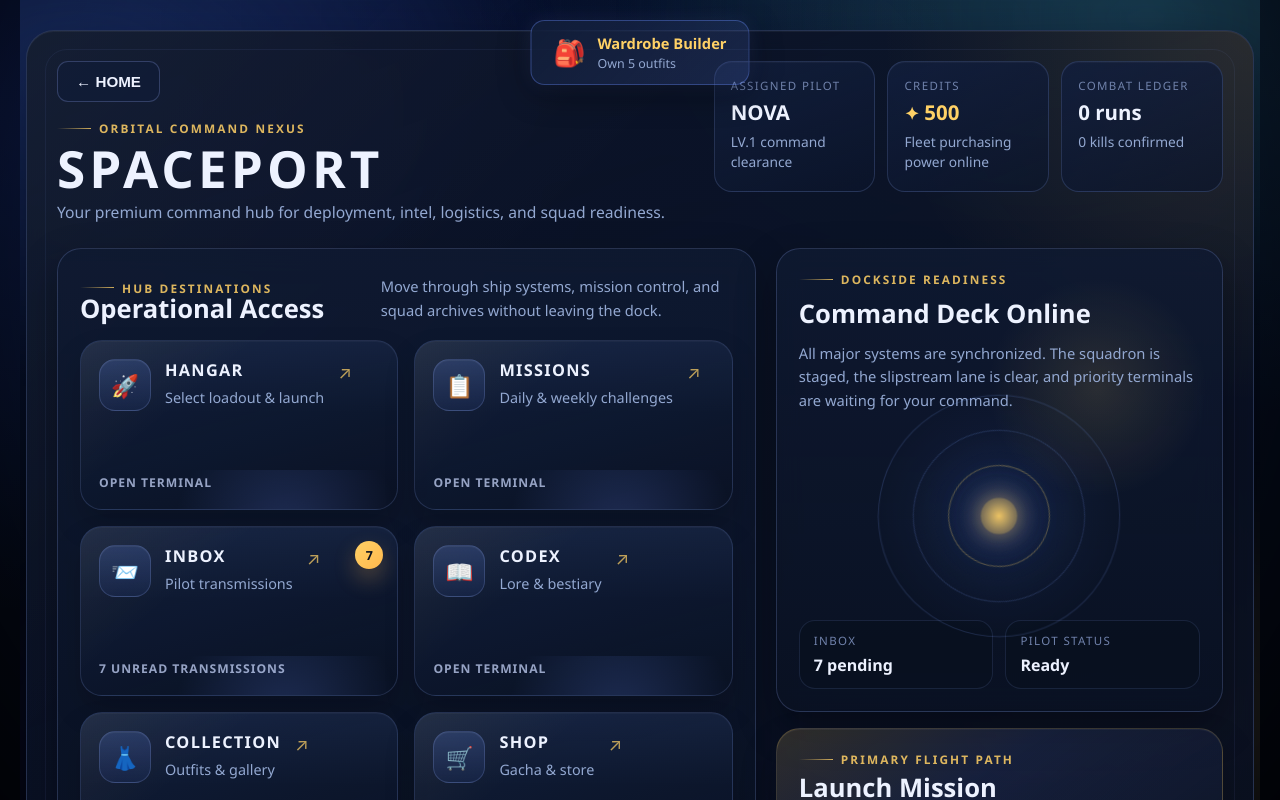
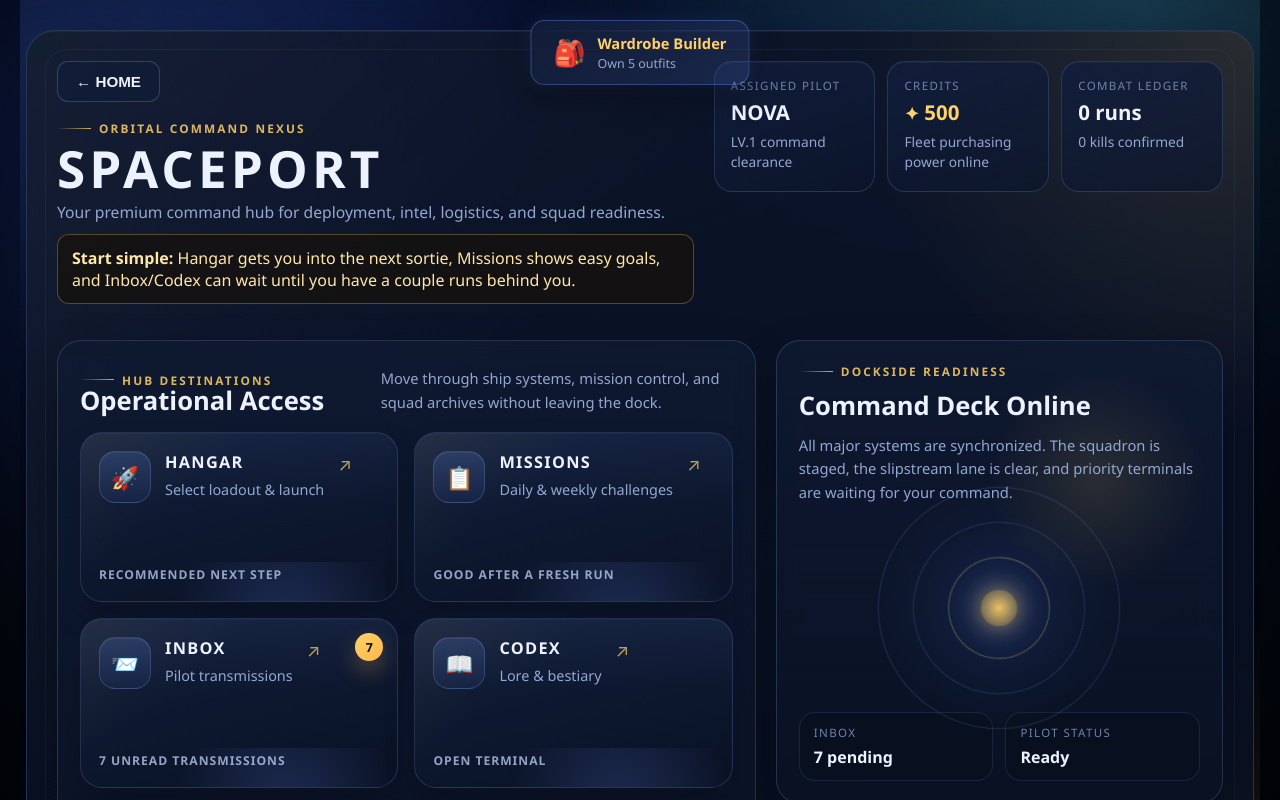
Before and after one commit to marcusllittle/Astra-Valkyries, a React (Vite) app in the folder rhythm-jet-squadron/: page /spaceport in a window 1280 px wide. Built offline with nearby package versions, Linux system fonts and the light colour scheme; no server answers.

Commit message:
feat: improve hub clarity and reward feedback

```diff
--- a/rhythm-jet-squadron/src/index.css
+++ b/rhythm-jet-squadron/src/index.css
@@ -677,7 +677,9 @@ body::after {
 }
 
 .hangar-first-run-tip,
-.missions-first-run-tip {
+.missions-first-run-tip,
+.spaceport-first-run-tip,
+.spaceport-launch-tip {
   margin: 0 0 14px;
   padding: 12px 14px;
   border-radius: 12px;
@@ -688,6 +690,31 @@ body::after {
 
 .deploy-detail-line--tip {
   align-items: flex-start;
+}
+
+.results-victory-copy {
+  margin-top: 10px;
+  color: rgba(224, 239, 255, 0.88);
+  font-size: 0.95rem;
+}
+
+.results-focus-pill {
+  margin-top: 12px;
+  display: inline-flex;
+  flex-direction: column;
+  gap: 4px;
+  padding: 10px 12px;
+  border-radius: 999px;
+  border: 1px solid rgba(102, 217, 239, 0.26);
+  background: rgba(8, 18, 30, 0.7);
+  color: #d8f7ff;
+}
+
+.results-focus-pill .result-label {
+  font-size: 0.7rem;
+  text-transform: uppercase;
+  letter-spacing: 0.08em;
+  color: rgba(170, 222, 255, 0.78);
 }
 
 /* ─── Shared cards ────────────────────────────────────── */
--- a/rhythm-jet-squadron/src/screens/ShmupResultsScreen.tsx
+++ b/rhythm-jet-squadron/src/screens/ShmupResultsScreen.tsx
@@ -162,6 +162,16 @@ export default function ShmupResultsScreen() {
         {grade}
       </div>
 
+      <div className="results-victory-copy">
+        {grade === "S"
+          ? "That was a command-level sortie."
+          : grade === "A"
+            ? "Strong clear, strong momentum."
+            : grade === "B"
+              ? "Solid run, room to sharpen the build."
+              : "You cleared it. Tighten one thing and go again."}
+      </div>
+
       <div className="results-grid">
         <div className="result-item">
           <span className="result-label">Score</span>
@@ -198,6 +208,11 @@ export default function ShmupResultsScreen() {
           <span className="shared-icon">&#x26A1;</span> +{sharedReward} HavnAI Credits
         </div>
       )}
+
+      <div className="results-focus-pill">
+        <span className="result-label">Next Focus</span>
+        <strong>{isFirstRun ? "Tune one loadout piece" : "Push a cleaner grade"}</strong>
+      </div>
       {wallet.status !== "connected" && (
         <div className="reward-status-note">Connect wallet to earn HavnAI credits</div>
       )}
--- a/rhythm-jet-squadron/src/screens/SpaceportScreen.tsx
+++ b/rhythm-jet-squadron/src/screens/SpaceportScreen.tsx
@@ -17,6 +17,7 @@ export default function SpaceportScreen() {
   const navigate = useNavigate();
   const { save } = useGame();
   const [inboxOpen, setInboxOpen] = useState(false);
+  const isEarlyGame = save.totalRuns <= 1;
   const unreadCount = getUnreadCount(save);
 
   const pilotName = save.selectedPilotId?.replace("pilot_", "").toUpperCase() ?? "PILOT";
@@ -42,6 +43,11 @@ export default function SpaceportScreen() {
               <p className="spaceport-subtitle">
                 Your premium command hub for deployment, intel, logistics, and squad readiness.
               </p>
+              {isEarlyGame ? (
+                <div className="spaceport-first-run-tip">
+                  <strong>Start simple:</strong> Hangar gets you into the next sortie, Missions shows easy goals, and Inbox/Codex can wait until you have a couple runs behind you.
+                </div>
+              ) : null}
             </div>
           </div>
 
@@ -106,7 +112,13 @@ export default function SpaceportScreen() {
                   </div>
 
                   <span className="spaceport-area-meta">
-                    {area.label === "INBOX" ? inboxStatus : "Open terminal"}
+                    {area.label === "INBOX"
+                      ? inboxStatus
+                      : isEarlyGame && area.label === "HANGAR"
+                        ? "Recommended next step"
+                        : isEarlyGame && area.label === "MISSIONS"
+                          ? "Good after a fresh run"
+                          : "Open terminal"}
                   </span>
 
                   {area.label === "INBOX" && unreadCount > 0 && (
@@ -146,11 +158,18 @@ export default function SpaceportScreen() {
             </section>
 
             <section className="spaceport-launch-panel">
+              {isEarlyGame ? (
+                <div className="spaceport-launch-tip">
+                  New pilot flow: adjust one thing in Hangar, launch, then return here once the core loop feels familiar.
+                </div>
+              ) : null}
               <div className="spaceport-launch-copy">
                 <span className="spaceport-section-kicker">Primary Flight Path</span>
                 <h2 className="spaceport-launch-title">Launch Mission</h2>
                 <p className="spaceport-launch-desc">
-                  Depart the port, enter the briefing channel, and roll directly into the next operation.
+                  {isEarlyGame
+                    ? "Use the Hangar to confirm your starter setup, then launch the next operation."
+                    : "Depart the port, enter the briefing channel, and roll directly into the next operation."}
                 </p>
               </div>
 
```
